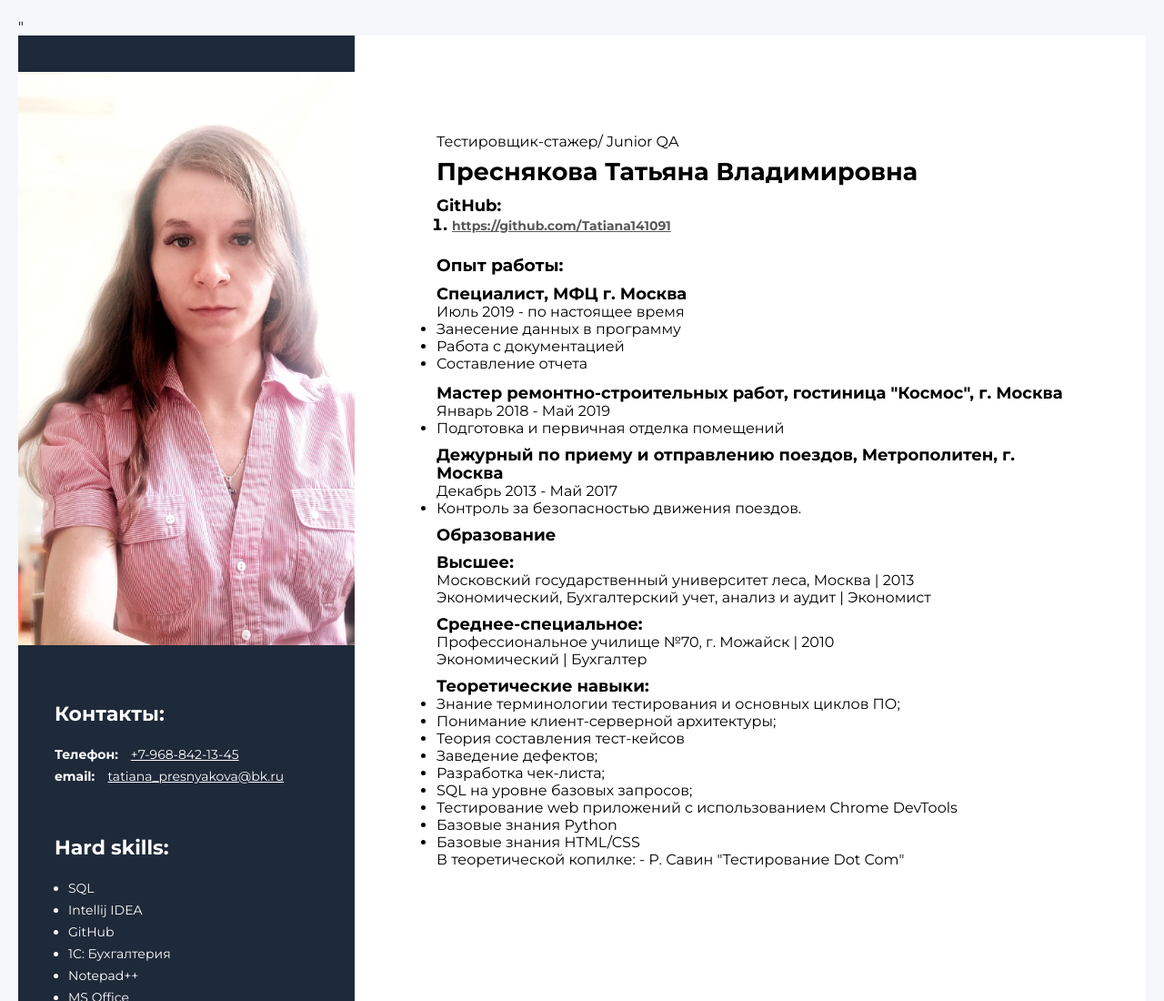
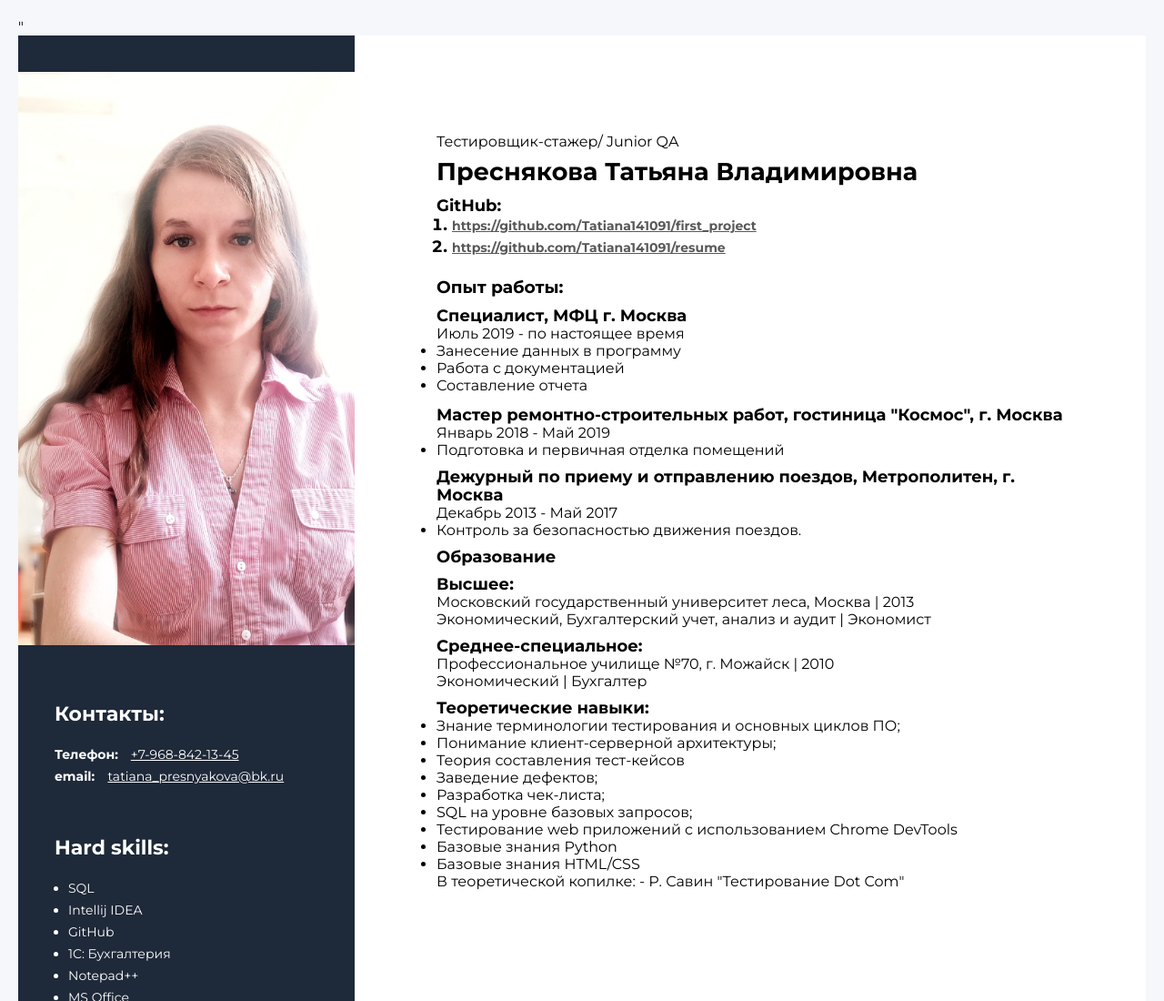
Before and after one commit to Tatiana141091/resume, a plain HTML site: page index.html in a window 1280 px wide. Shown: the top 1100 px of the page at 91% size. Drawn offline with Linux system fonts and the light colour scheme.

Commit message:
Update index.html

```diff
--- a/index.html
+++ b/index.html
@@ -78,12 +78,10 @@ Soft skills:</h3>
         <ol class="about-me-title">GitHub:
 
             <li class="Git-item">
-            <a class="Git-link" href="https://github.com/Tatiana141091/">https://github.com/Tatiana141091</a>
-           </li>
+            <a class="Git-link" href="https://github.com/Tatiana141091/first_project">https://github.com/Tatiana141091/first_project</a>
+            <li class="Git-item">
+            <a class="Git-link" href="https://github.com/Tatiana141091/resume">https://github.com/Tatiana141091/resume</a>
 
-
-
-            </li>
 
     </div>
 
```
